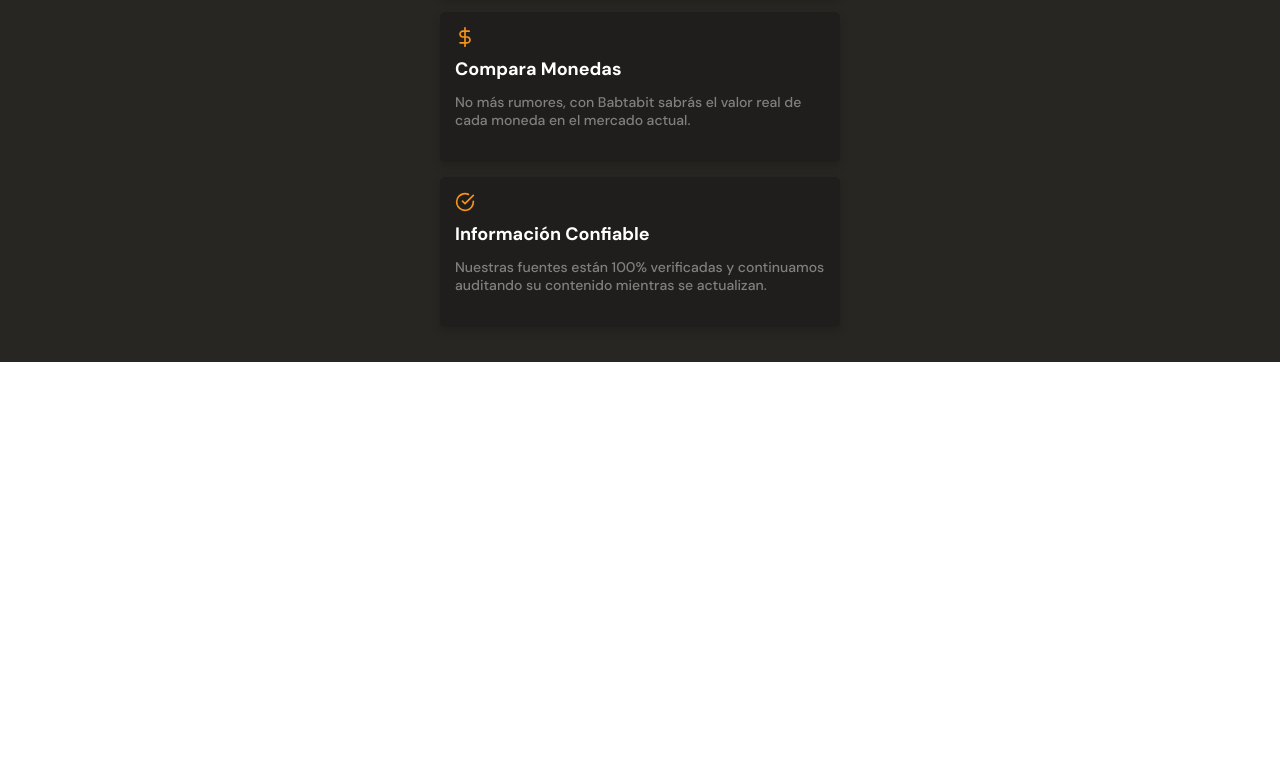
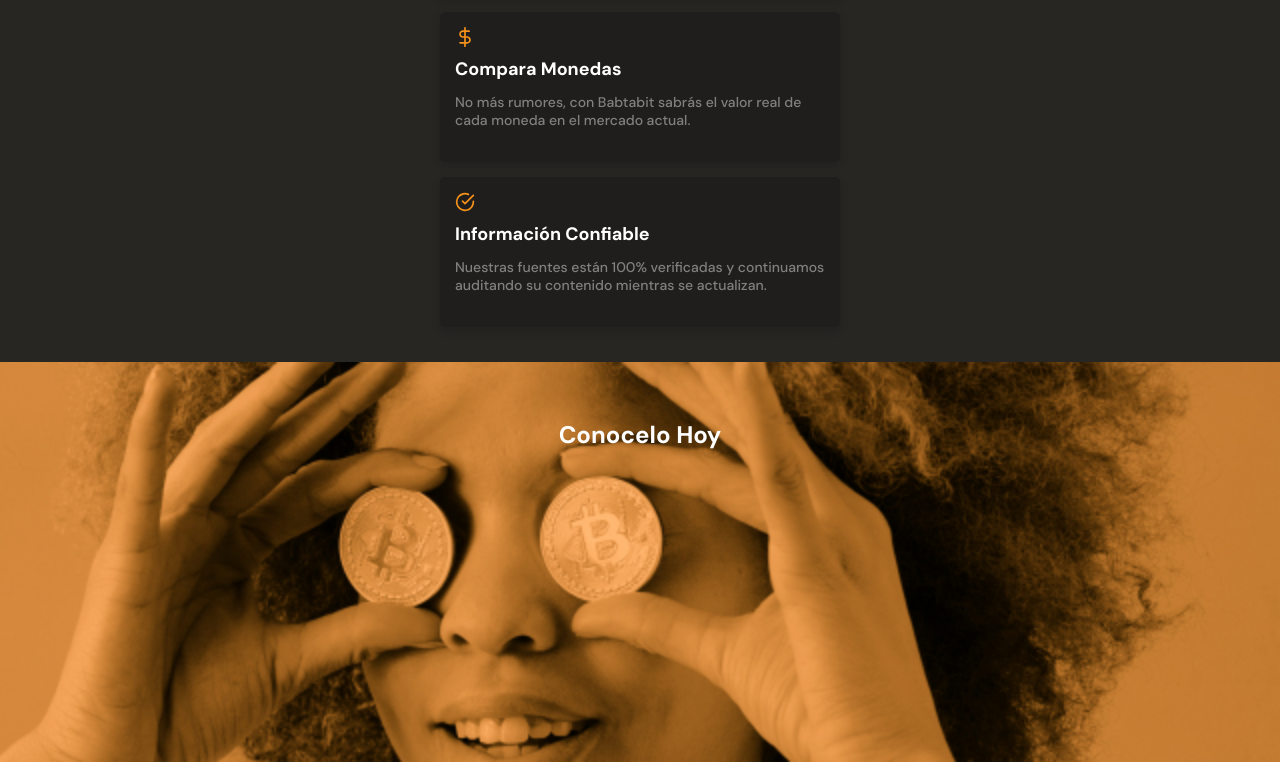
Before and after one commit to dlozanoc82/batatabit-practice, a plain HTML site: page index.html in a window 1280 px wide. Shown: the part 1988-2750 px from the top of the page. Before the commit the page ends 2350 px from the top, so only its background shows below. Drawn offline with Linux system fonts and the light colour scheme.

Commit message:
Seccion bitcoin-img-container

```diff
--- a/css/style.css
+++ b/css/style.css
@@ -323,7 +323,7 @@ main{
     width: 90%;
     min-width: 288px;
     max-width: 400px;
-    height: 150px;
+    min-height: 150px;
     margin: 15px auto;
     padding: 15px;
     background-color: var(--black);
@@ -371,3 +371,22 @@ main{
     line-height: 1.8rem;
     color: #808080;
 }
+
+.bitcoin-img-container{
+    width: 100%;
+    min-width: 320px;
+    height: 50vh;
+    background-image: url('../assets/img/bitcoinbaby2x.jpg');
+    background-position: center;
+    background-size: cover;
+    background-repeat: no-repeat;
+    text-align: center;
+}
+
+.bitcoin-img-container h2{
+    padding-top: 60px;
+    font-size: 2.4rem;
+    font-weight: bold;
+    line-height: 2.6rem;
+    color: var(--just-white);
+}
--- a/index.html
+++ b/index.html
@@ -142,7 +142,10 @@
 
         </section>
 
-        <section></section>
+        <section class="bitcoin-img-container">
+            <h2>Conocelo Hoy</h2>
+        </section>
+
         <section></section>
     </main>
 
```
